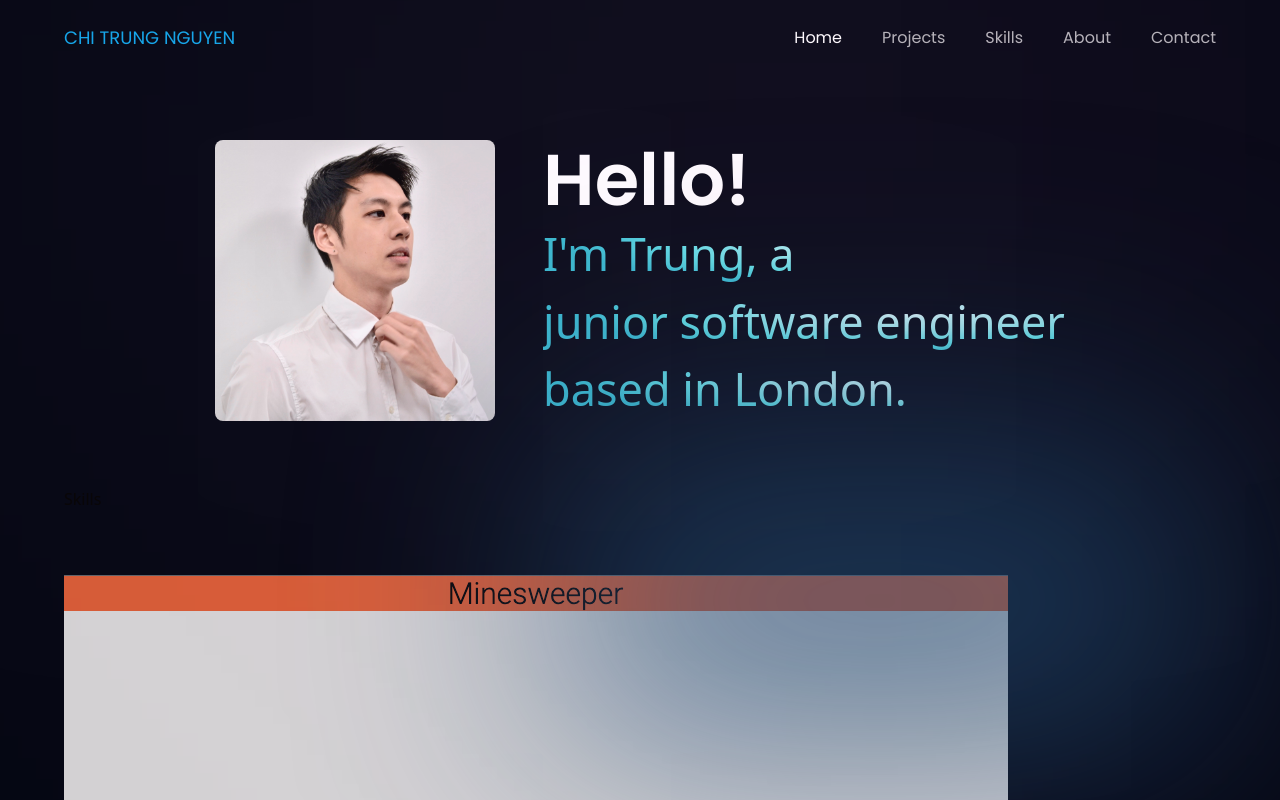
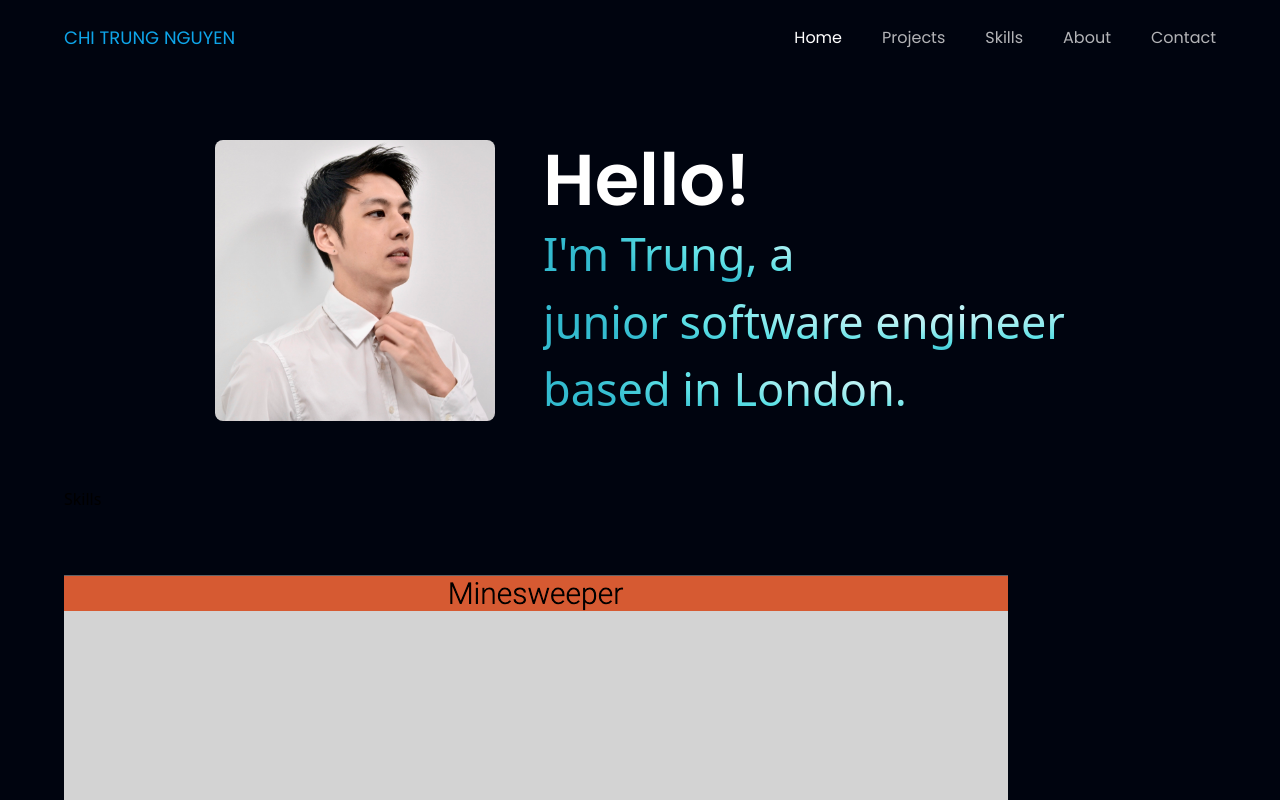
Before and after one commit to Puzzles65/portfolio_vite, a React (Vite) app: page / in a window 1280 px wide. Shown: the top 800 px of the page. Built offline with nearby package versions, Linux system fonts and the light colour scheme.

Commit message:
gradient makes navbar unusable

```diff
--- a/src/components/Home.jsx
+++ b/src/components/Home.jsx
@@ -17,9 +17,9 @@ function Home() {
       <div className={`xl:px-0 px-6`}>
         <h1 className="flex-1 font-poppins font-semibold ss:text-[72px] text-[52px] text-white ss:leading-[80px] leading-[75px]">
           Hello! <br className="sm:block hidden" /> {/* gradient start */}
-          <div className="absolute z-[0] w-[40%] h-[35%] top-0 pink__gradient" />
+          {/* <div className="absolute z-[0] w-[40%] h-[35%] top-0 pink__gradient" />
           <div className="absolute z-[1] w-[10%] h-[80%] rounded-full white__gradient bottom-40" />
-          <div className="absolute z-[0] w-[50%] h-[50%] right-20 bottom-20 blue__gradient" />
+          <div className="absolute z-[0] w-[50%] h-[50%] right-20 bottom-20 blue__gradient" /> */}
           {/* gradient end */}
         </h1>
         <h2 className="text-gradient ss:text-[45px] text-[30px]">
```
